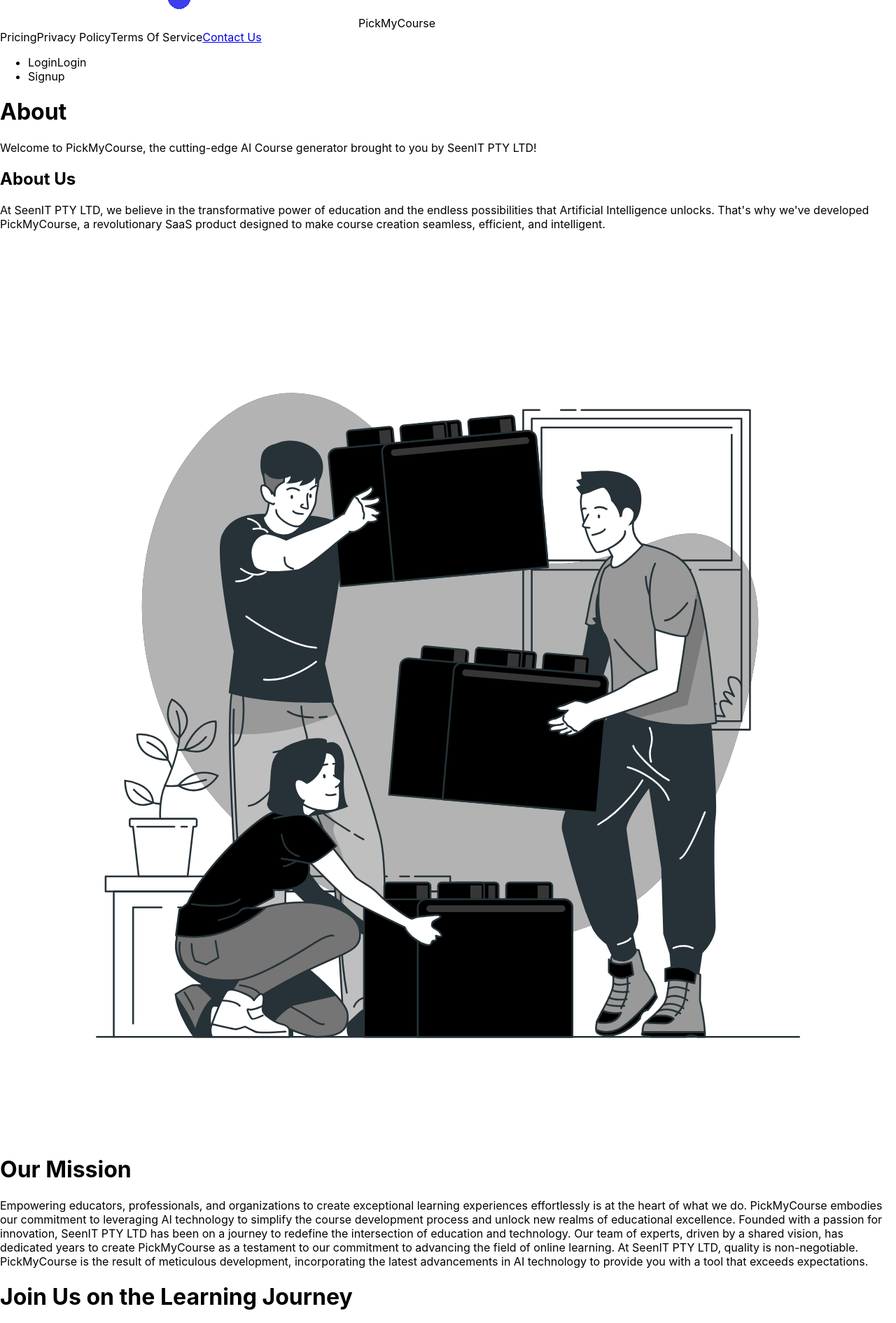
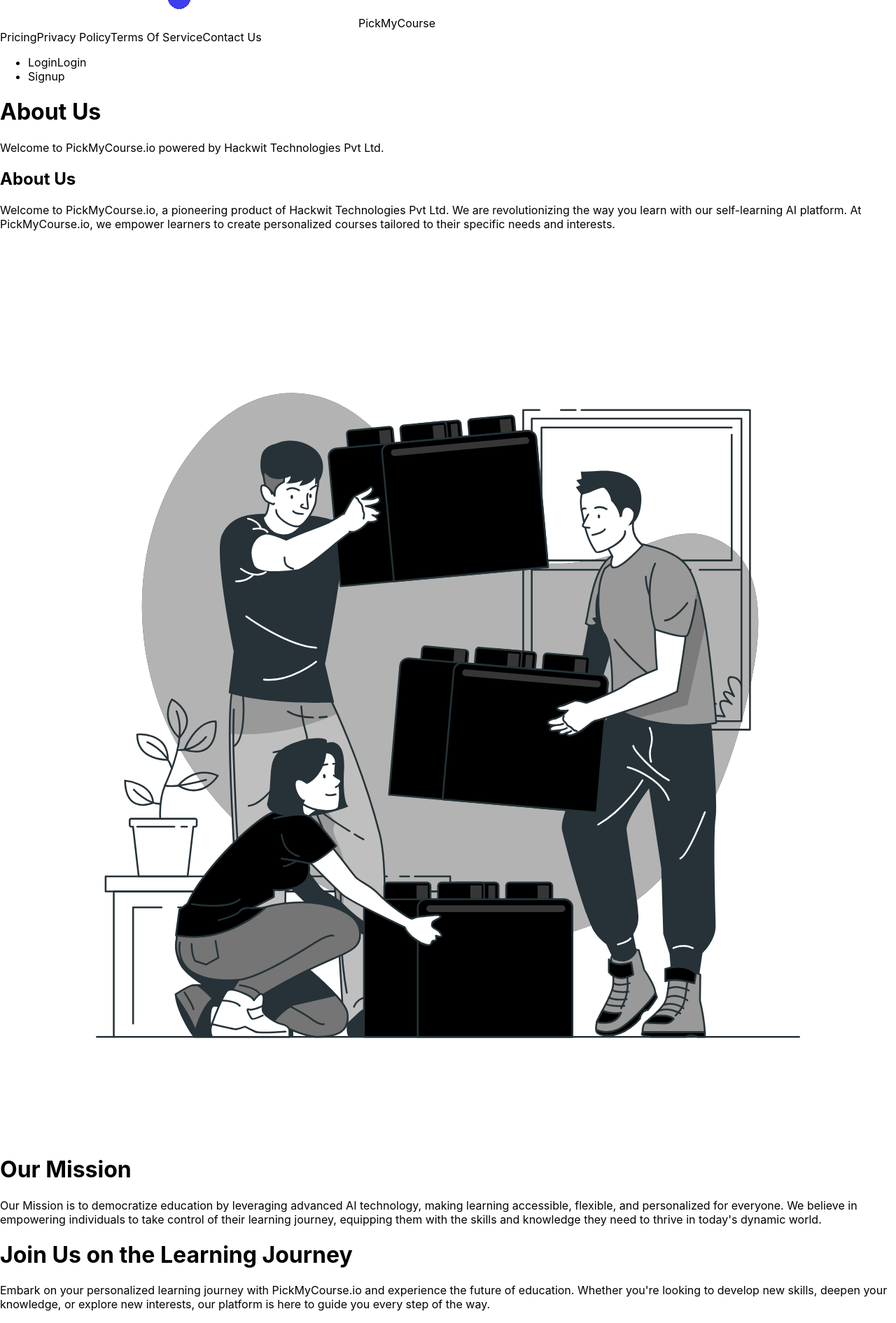
Before and after one commit to Rk-Dinesh/PMC, a React (Create React App) app: page /about in a window 1280 px wide. Shown: the part 473-2363 px from the top of the page at 70% size. Built offline with nearby package versions, Linux system fonts and the light colour scheme; no server answers.

Commit message:
razorpay-approval v1.2

```diff
--- a/src/components/footers.js
+++ b/src/components/footers.js
@@ -50,12 +50,12 @@
             <p className="text-black  font-bold  mx-4 dark:text-white " onClick={redirectTerms}>
               Terms & Conditions
             </p>
-            {/* <p className="text-black  font-bold  mx-4 dark:text-white " onClick={redirectCancel}>
+            <p className="text-black  font-bold  mx-4 dark:text-white " onClick={redirectCancel}>
               Cancellation Policy
             </p>
             <p className="text-black  font-bold  mx-4 dark:text-white " onClick={redirectRefund}>
               Refund Policy
-            </p> */}
+            </p>
 
           </Footer.LinkGroup>
         </div>
@@ -63,7 +63,7 @@
         <Footer.Copyright
           className="text-black dark:text-white font-bold"
           href={websiteURL}
-          by={company}
+          by={'Powered by Hackwit Technologies Private Limited'}
           year={2024}
         />
       </div>
--- a/src/components/header.js
+++ b/src/components/header.js
@@ -132,15 +132,15 @@
           <span onClick={redirectTerms} className="text-gray-300 hover:text-amber-500">
           Terms Of Service
           </span>
-          {/* <span onClick={redirectContact} className="text-gray-300 hover:text-amber-500">
+          <span onClick={redirectContact} className="text-gray-300 hover:text-amber-500">
           Contact Us
-          </span> */}
-          <a
+          </span>
+          {/* <a
           href='https://seenit.co/Contact.php'
           target="_blank"
           className="text-gray-300 hover:text-amber-500">
           Contact Us
-          </a>
+          </a> */}
 
 
         </div>
--- a/src/components/landing/SlideSeven.js
+++ b/src/components/landing/SlideSeven.js
@@ -141,10 +141,9 @@
           <div className="grid grid-cols-1">
             <div className="text-center flex justify-center items-center">
             <p className="text-gray-400 flex items-center">
-                © PickMyCourse Design with{" "}
-                <IoIosHeart className="text-orange-700 mx-1" /> by
-                <a href="https://seenit.co/" target="_blank" className="text-reset ml-1">
-                  SeenIT PTY LTD
+                © Powered by
+                <a href="https://hackwittechnologies.com/" target="_blank" className="text-reset ml-1">
+                Hackwit Technologies Private Limited
                 </a>
                 .
               </p>
--- a/src/components/pricing.js
+++ b/src/components/pricing.js
@@ -17,7 +17,7 @@
         <Card className='max-w-sm shadow-none border border-black rounded-none mt-3 px-14 py-5 dark:bg-black dark:border-white'>
             <h5 className="mb-4 text-3xl max-md:text-2xl font-black text-black dark:text-white text-center">{props.data.type}</h5>
             <div className="flex items-baseline text-gray-900 dark:text-white text-center justify-center">
-                <span className="text-3xl max-md:text-2xl font-semibold ">$</span>
+                <span className="text-3xl max-md:text-2xl font-semibold ">Rs.</span>
                 <span className="text-5xl max-md:text-3xl font-extrabold tracking-tight">{props.data.cost}</span>
                 <span className="ml-1 text-xl font-normal text-black dark:text-white">{props.data.time}</span>
             </div>
--- a/src/pages/about.js
+++ b/src/pages/about.js
@@ -15,13 +15,14 @@
     }
 
     return (
-        <div className='h-screen flex flex-col'>
+        <div className='h-screen flex flex-col mt-14 '>
             <Header isHome={false} className="sticky top-0 z-50" />
             <div className='dark:bg-black flex-1'>
                 <div className='flex-1 flex flex-col items-center justify-center px-3'>
-                    <h1 className="text-6xl font-black mt-14 max-md:text-3xl dark:text-white">About</h1>
-                    <p className="text-center text-black mt-6 max-w-2xl font-medium max-md:text-xs dark:text-white">
-                        Welcome to {name}, the cutting-edge AI Course generator brought to you by {company}!
+                    <h1 className="text-4xl font-black mt-14 max-md:text-3xl dark:text-white">About Us</h1>
+                    <p className="text-center text-black mt-6 max-w-4xl font-medium max-md:text-xs dark:text-white">
+                    Welcome to PickMyCourse.io powered by Hackwit Technologies Pvt Ltd.
+
                     </p>
                 </div>
                 <div className="px-7 max-md:px-3 justify-center items-center pb-10 dark:bg-black mt-14 ">
@@ -29,8 +30,7 @@
                         <div className="md:w-1/2 h-full p-4 flex flex-col items-center md:items-start justify-center">
                             <h2 className="text-4xl font-black mb-2 max-md:text-2xl dark:text-white" >About Us</h2>
                             <p className="text-black mb-2 mt-2 max-md:text-center max-md:text-xs dark:text-white">
-                                At {company}, we believe in the transformative power of education and the endless possibilities that Artificial Intelligence unlocks.
-                                That's why we've developed {name}, a revolutionary SaaS product designed to make course creation seamless, efficient, and intelligent.
+                            Welcome to PickMyCourse.io, a pioneering product of Hackwit Technologies Pvt Ltd. We are revolutionizing the way you learn with our self-learning AI platform. At PickMyCourse.io, we empower learners to create personalized courses tailored to their specific needs and interests.
                             </p>
                         </div>
                         <div className="md:w-1/2 h-full">
@@ -45,16 +45,15 @@
                 <div className='flex-1 flex flex-col items-center justify-center px-20 max-md:px-3'>
                     <h1 className="text-center text-4xl font-black mt-14 max-md:text-2xl dark:text-white">Our Mission</h1>
                     <p className="text-black mb-2 mt-8 text-center max-md:text-xs dark:text-white">
-                        Empowering educators, professionals, and organizations to create exceptional learning experiences effortlessly is at the heart of what we do. {name} embodies our commitment to leveraging AI technology to simplify the course development process and unlock new realms of educational excellence.
-                        Founded with a passion for innovation, {company} has been on a journey to redefine the intersection of education and technology. Our team of experts, driven by a shared vision, has dedicated years to create {name} as a testament to our commitment to advancing the field of online learning.
-                        At {company}, quality is non-negotiable. {name} is the result of meticulous development, incorporating the latest advancements in AI technology to provide you with a tool that exceeds expectations.
+                    Our Mission is to democratize education by leveraging advanced AI technology, making learning accessible, flexible, and personalized for everyone. We believe in empowering individuals to take control of their learning journey, equipping them with the skills and knowledge they need to thrive in today's dynamic world.
                     </p>
                 </div>
                 <div className='flex-1 flex flex-col items-center justify-center px-20 max-md:px-3'>
                     <h1 className="text-center text-4xl font-black mt-20 max-md:text-2xl dark:text-white">Join Us on the Learning Journey</h1>
                     <p className="text-black mb-2 mt-8 text-center max-md:text-xs dark:text-white">
-                        Embark on a journey of innovation and educational excellence with {name}. Whether you're an educator, a professional, or an organization looking to elevate your learning programs, {company} is here to support you every step of the way.
+                    Embark on your personalized learning journey with PickMyCourse.io and experience the future of education. Whether you're looking to develop new skills, deepen your knowledge, or explore new interests, our platform is here to guide you every step of the way.
                     </p>
+                    <p className="text-black mb-2 mt-8 text-center max-md:text-xs dark:text-white">Discover the power of personalized education with PickMyCourse.io - where learning meets innovation.</p>
                     <Button onClick={redirectContact} className='max-w-xs my-10 items-center justify-center text-center border-black dark:border-white dark:bg-black dark:text-white bg-white text-black font-bold rounded-none w-full enabled:hover:bg-white enabled:focus:bg-white enabled:focus:ring-transparent dark:enabled:hover:bg-black dark:enabled:focus:bg-black dark:enabled:focus:ring-transparent'>Contact</Button>
                 </div>
             </div>
--- a/src/pages/contact.js
+++ b/src/pages/contact.js
@@ -58,8 +58,8 @@
         <div className='h-screen flex flex-col'>
             <Header isHome={true} className="sticky top-0 z-50" />
             <div className='dark:bg-black flex-1'>
-                <div className='flex-1 flex items-center justify-center py-10'>
-                    <form onSubmit={contactSubmit} className="max-w-sm m-auto py-4 no-scrollbar">
+                <div className='flex-1 flex flex-col items-center justify-center py-10'>
+                    {/* <form onSubmit={contactSubmit} className="max-w-sm m-auto py-4 no-scrollbar">
                         <p className='text-center font-black text-4xl text-black dark:text-white'>Contact</p>
                         <p className='text-center font-normal text-black py-4 dark:text-white'>Enter your details and ask your query</p>
                         <div className='py-6'>
@@ -99,8 +99,22 @@
                             </div>
                             <Button type='submit' isProcessing={processing} processingSpinner={<AiOutlineLoading className="h-6 w-6 animate-spin" />} className='my-2 items-center justify-center text-center dark:bg-white dark:text-black bg-black text-white font-bold rounded-none w-full enabled:hover:bg-black enabled:focus:bg-black enabled:focus:ring-transparent dark:enabled:hover:bg-white dark:enabled:focus:bg-white dark:enabled:focus:ring-transparent'>Submit</Button>
                         </div>
-                    </form>
+                    </form> */}
+                    <p className='text-center font-black text-4xl text-black dark:text-white'>Contact Us</p>
+                    <p className='text-black mb-2 mt-12 text-center max-md:text-xs max-w-4xl  dark:text-white '>At Hackwit Technologies, we value your feedback and would love to hear from you. Whether you have a question, a suggestion, or just want to say hello, we're here to listen.</p>
                 </div>
+                <div class="max-w-md mx-auto  md:max-w-2xl mt-4">
+  <div >
+
+  <p className=' font-black text-2xl text-black dark:text-white mb-2'>Get In Touch</p>
+
+    <div >
+      <p class="text-black  dark:text-white"><span className='text-xl font-semibold'>Address: </span> No 80, Thiyagi Natesan Street - 3, Ammapet, Salem - 636 003</p>
+      <p class="text-black  dark:text-white"><span className='text-xl font-semibold'>Phone: </span> +91 9566583600</p>
+      <p class="text-black  dark:text-white"><span className='text-xl font-semibold'>Email: </span> <a href="mailto:support@pickmycourse.io" class="text-indigo-500 hover:underline">support@pickmycourse.io</a></p>
+    </div>
+  </div>
+</div>
             </div>
             <Footers className="sticky bottom-0 z-50" />
         </div>
```
Also changed, not shown: src/components/landing/slideSix.js (+5 -5 lines), src/constants.js (+4 -4 lines).
